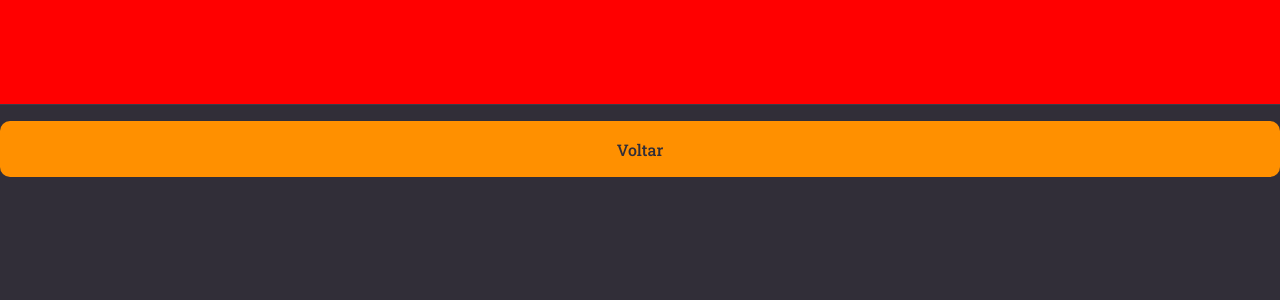
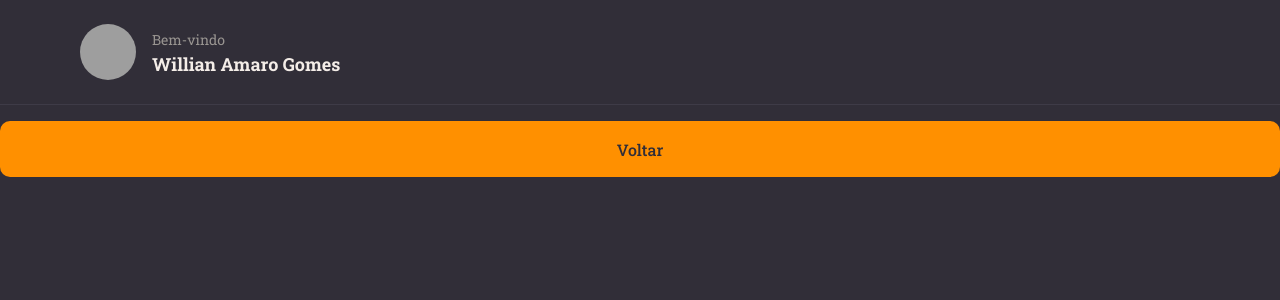
Before and after one commit to williangomesdev/Explorer-Stage10-Rocketnotes-Frontend-, a React (Vite) app: page / in a window 1280 px wide. Shown: the top 300 px of the page. Built offline with nearby package versions, Linux system fonts and the light colour scheme; grey boxes are pictures that could not be loaded.

Commit message:
imagem do usuário

```diff
--- a/src/components/Header/index.jsx
+++ b/src/components/Header/index.jsx
@@ -1,9 +1,15 @@
-import { Container } from "./styles";
+import { Container, Profile } from "./styles";
 
 export function Header() {
     return (
         <Container>
-
+            <Profile>
+                <img src="https://github.com/williangomesdev.png" alt="imagem do perfil do usuário" />
+                <div>
+                    <span>Bem-vindo</span>
+                    <strong>Willian Amaro Gomes</strong>
+                </div>
+            </Profile>
         </Container>
     )
 }
--- a/src/components/Header/styles.js
+++ b/src/components/Header/styles.js
@@ -9,5 +9,32 @@ export const Container = styled.header`
   display: flex;
   justify-content: space-between;
   padding: 0 5rem;
-  background: red;
 `;
+
+export const Profile = styled.div`
+  display: flex;
+  align-items: center;
+
+  > img {
+    width: 3.5rem;
+    height: 3.5rem;
+    border-radius: 50%;
+  }
+
+  > div {
+    display: flex;
+    flex-direction: column;
+    margin-left: 1rem;
+    line-height: 1.5rem;
+
+    span{
+      font-size: 0.875rem;
+      color: ${({ theme }) => theme.COLORS.GRAY_100};;
+    }
+
+    strong{
+      font-size: 1.125rem;
+      color: ${({ theme }) => theme.COLORS.WHITE};;
+    }
+  }
+`;
```
